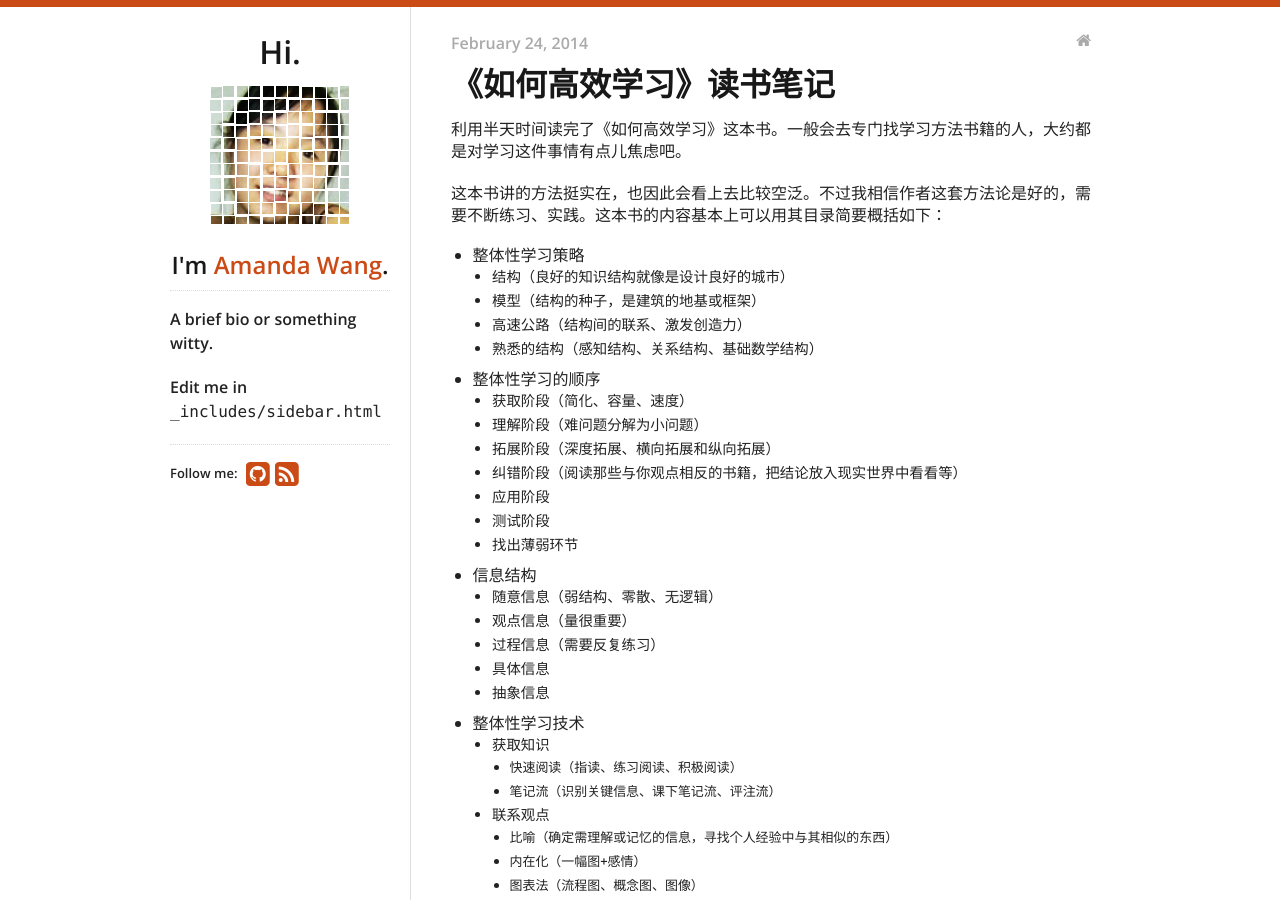
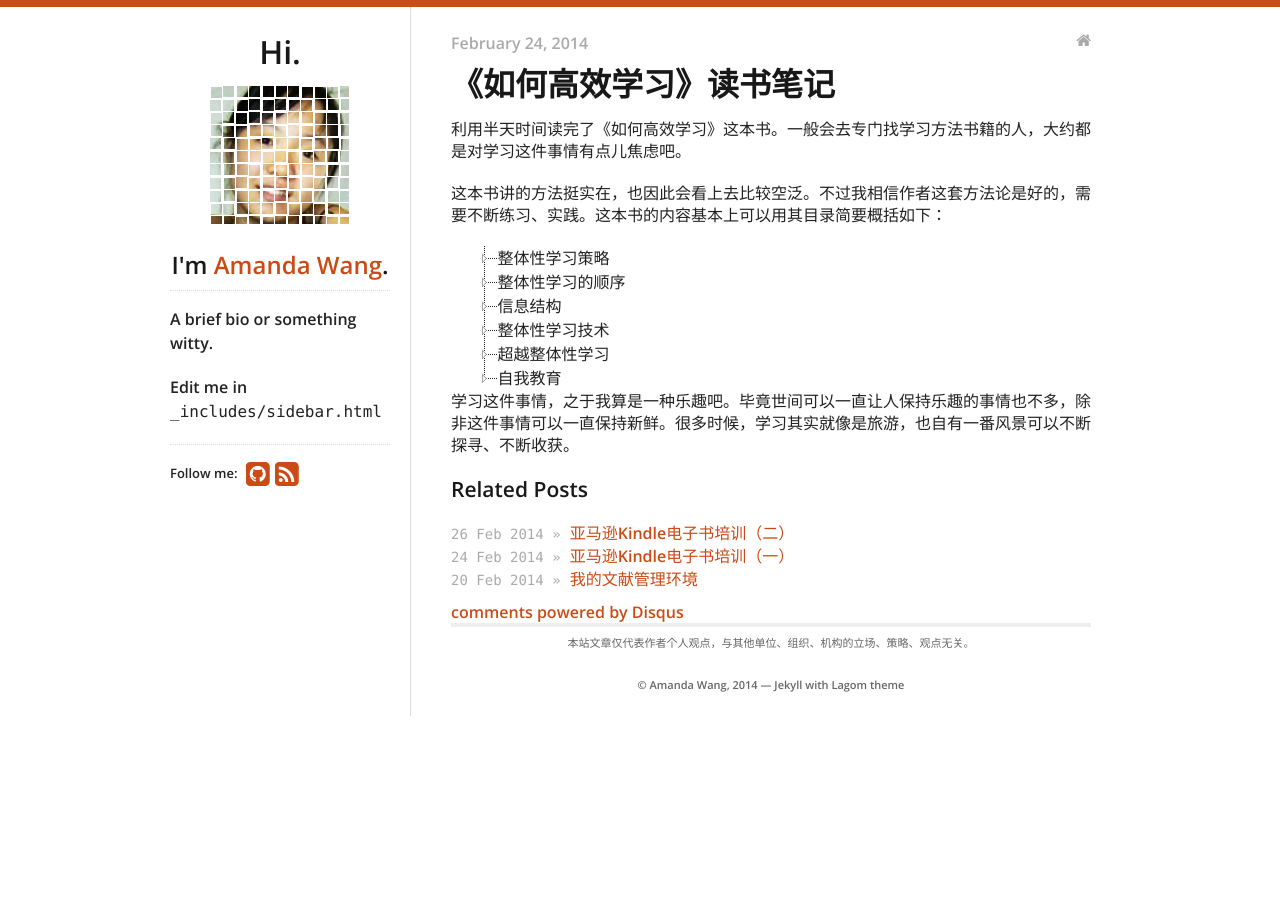
Before and after one commit to fantaghiro/fantaghiro.github.io, a Jekyll site: the page built from _posts/2014-02-24-Learn-More-Study-Less.markdown, in a window 1280 px wide and 900 px high. Built offline with Jekyll 4.4.1, drawn with Linux system fonts in a browser that asks for light colours; nearby versions of some CDN libraries; comment, search, counter and statistics services are not loaded; some of the changed text lies outside the part shown.

Commit message:
Update 2014-02-24-Learn-More-Study-Less.markdown

```diff
--- a/_posts/2014-02-24-Learn-More-Study-Less.markdown
+++ b/_posts/2014-02-24-Learn-More-Study-Less.markdown
@@ -11,7 +11,7 @@ tags:
 
 这本书讲的方法挺实在，也因此会看上去比较空泛。不过我相信作者这套方法论是好的，需要不断练习、实践。这本书的内容基本上可以用其目录简要概括如下：
 
-<div id="jstreeDemo">
+<div id="jsTree">
 <ul>
 <li>整体性学习策略
   <ul>
```
